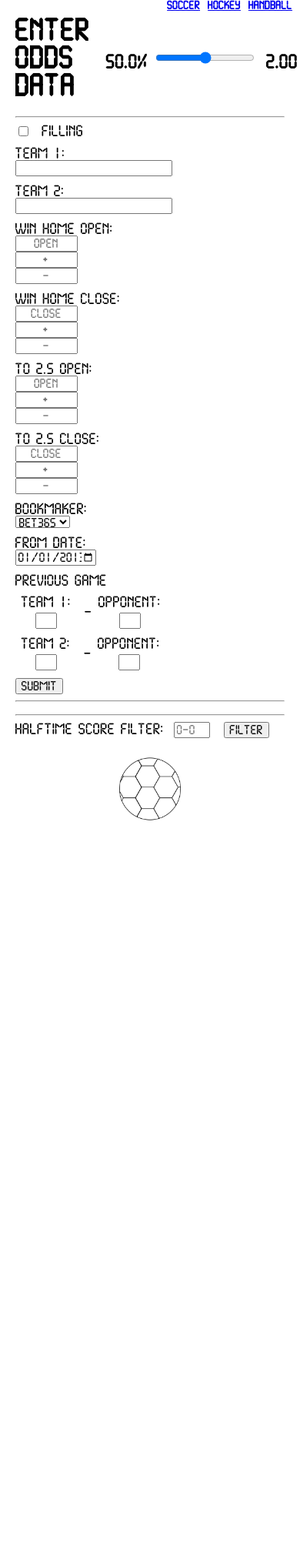
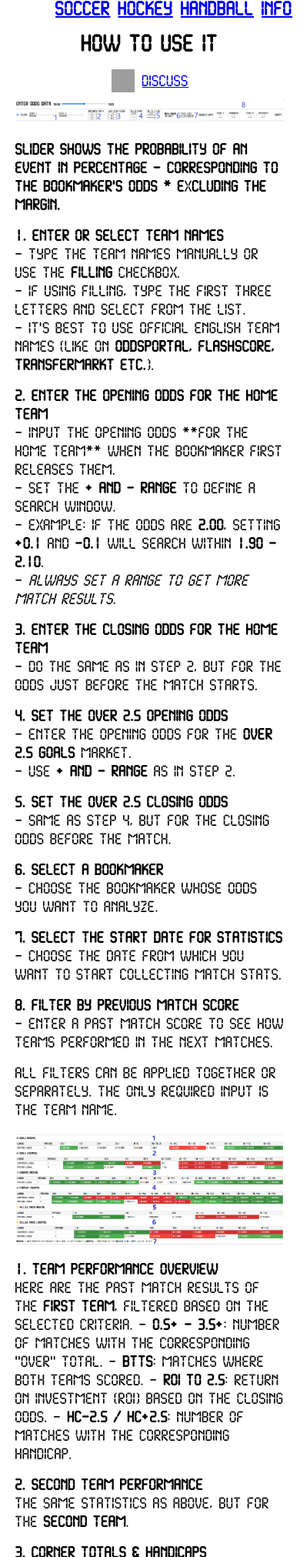
Before and after one commit to DenisLet/simplestats, a Flask app: page / in a window 390 px wide. Shown: the top 2023 px of the page at 77% size. Before the commit the page ends 1066 px from the top, so only its background shows below. Run offline with Flask 3, Linux system fonts and the light colour scheme; some libraries are stand-ins or nearby versions; grey boxes are pictures that could not be loaded.

Commit message:
vs. google tags

```diff
--- a/main.py
+++ b/main.py
@@ -13,7 +13,6 @@ engine = create_engine(DATABASE_URL)
 Session = sessionmaker(bind=engine)
 session = Session()
 
-@app.route("/", methods=["GET", "POST"])
 @app.route("/soccer", methods=["GET", "POST"])
 def soccer():
     selected_bookmaker = "Bet365"  # Значение по умолчанию
@@ -1691,5 +1690,10 @@ def calculate_goals_statistics_hb(matches, mid_total, selected_bookmaker):
 
     return dict(league_stats)
 
+@app.route("/", methods=["GET"])
+@app.route("/info", methods=["GET"])
+def info():
+    return render_template('info.html')
+
 if __name__ == "__main__":
-    app.run(port=80)
+    app.run(debug=True,port=80)
--- /dev/null
+++ b/templates/info.html
@@ -0,0 +1,282 @@
+<!DOCTYPE html>
+<html lang="en">
+<head>
+    <!-- Google tag (gtag.js) -->
+    <script async src="https://www.googletagmanager.com/gtag/js?id=G-MEF1NWR8NT"></script>
+    <script>
+      window.dataLayer = window.dataLayer || [];
+      function gtag(){dataLayer.push(arguments);}
+      gtag('js', new Date());
+
+      gtag('config', 'G-MEF1NWR8NT');
+    </script>
+    <link rel="icon" href="{{ url_for('static', filename='icon_red.png') }}" type="image/png">
+    <meta charset="UTF-8">
+    <meta name="viewport" content="width=device-width, initial-scale=1.0">
+    <title>Simplestats</title>
+    <style>
+        @font-face {
+            font-family: 'MOSCOW2024';
+            src: url('static/fonts/MOSCOW2024.otf') format('opentype');
+        }
+
+        body {
+            font-family: 'MOSCOW2024', Arial, sans-serif;
+            margin: 20px;
+        }
+
+        input, textarea, select, button {
+            font-family: 'MOSCOW2024', Arial, sans-serif;
+        }
+form {
+    display: flex;
+    flex-wrap: wrap;
+    gap: 10px;
+    align-items: center;
+    width: 100%;
+}
+
+label {
+    margin-right: 5px;
+}
+
+input, select, button {
+    margin-right: 10px;
+}
+
+.group {
+    display: flex;
+    flex-direction: column;
+    align-items: flex-start;
+    margin-right: 20px;
+}
+
+.odds-input {
+    width: 60px;
+    text-align: center;
+}
+
+.odds-input-date {
+    width: 100px;
+    text-align: center;
+}
+
+.suggestions {
+    max-height: 150px;
+    overflow-y: auto;
+    background: white;
+    position: absolute;
+    z-index: 1000;
+    width: 100%;
+}
+
+.suggestion-item {
+    padding: 5px;
+    cursor: pointer;
+}
+
+.suggestion-item:hover {
+    background-color: #f0f0f0;
+}
+
+table {
+    width: 100%;
+    border-collapse: collapse;
+    margin-top: 20px;
+    text-align: left;
+}
+
+th, td {
+    border: 1px solid #ccc;
+    padding: 8px;
+}
+
+th {
+    background-color: #f4f4f4;
+}
+
+/* Унифицированный стиль для блоков с отступами */
+.block {
+    margin: 20px;
+}
+
+.stat-block table {
+    width: 100%;
+    border-collapse: collapse;
+    text-align: left;
+}
+
+.stat-block th,
+.stat-block td {
+    border: 1px solid #ccc;
+    padding: 8px;
+}
+
+.stat-block th {
+    background-color: #f4f4f4;
+}
+
+.score-input {
+    display: flex;
+    justify-content: center; /* Center align the entire block */
+    align-items: center;
+}
+
+.team-score {
+    display: flex;
+    flex-direction: column; /* Stack the label and input vertically */
+    align-items: center; /* Center the label and input horizontally */
+    margin: 0 10px; /* Space between the teams */
+}
+
+.score-field {
+    width: 20px; /* Set input width to fit 2 digits */
+    text-align: center; /* Center the text inside the input */
+    margin-top: 5px; /* Space between the label and input */
+}
+@media (max-width: 768px) {
+    .group {
+        display: flex;
+        flex-wrap: nowrap;  /* Принудительно не переносить элементы на следующую строку */
+        justify-content: space-between; /* Распределяем элементы по строке */
+        width: 100%;
+    }
+
+    .odds-input {
+        width: 22%;  /* Уменьшаем ширину инпутов для того, чтобы все поместились */
+        text-align: center;
+    }
+
+    .group label {
+        width: 100%; /* Лейблы остаются сверху */
+    }
+
+    /* Дополнительная настройка для каждого блока */
+    .group:nth-child(3), .group:nth-child(4) {
+        display: flex;
+        justify-content: space-between;
+    }
+}
+
+    </style>
+</head>
+
+<body>
+<h1 style="display: flex; align-items: center;">
+
+<div style="display: flex; justify-content: flex-end; margin: 0; padding: 0; width: 100%; position: absolute; top: 0; right: 10px;">
+    <a href="/soccer" style="font-size: 20px; margin-right: 10px;">SOCCER</a>
+    <a href="/hockey" style="font-size: 20px; margin-right: 10px;">HOCKEY</a>
+    <a href="/handball" style="font-size: 20px; margin-right: 10px;">HANDBALL</a>
+    <a href="/info" style="font-size: 20px;">INFO</a>
+</div>
+
+</h1>
+
+
+
+<h2 style="text-align: center; margin-top: 20px;">HOW TO USE IT</h2>
+<!-- Переносим Telegram ссылку сюда, после заголовка -->
+<div style="display: flex; align-items: center; justify-content: center; margin-top: 20px;">
+    <li style="display: flex; align-items: center;">
+        <img class="small-icon" src="https://upload.wikimedia.org/wikipedia/commons/8/82/Telegram_logo.svg" alt="Telegram Chat Icon">
+        <a href="https://t.me/+mrbNPOdDHeg5Njdk" target="_blank">discuss</a>
+    </li>
+</div>
+
+<style>
+    .small-icon {
+        width: 30px;  /* Уменьшаем ширину иконки */
+        height: 30px; /* Уменьшаем высоту иконки */
+        margin-right: 10px; /* Отступ справа от иконки */
+    }
+</style>
+
+<!-- Вставка картинки -->
+<div style="text-align: center; margin-top: 10px;">
+    <img src="{{ url_for('static', filename='oddsbar.png') }}" alt="Odds Bar" style="max-width: 100%; height: auto;">
+</div>
+
+<!-- Вставка текста -->
+<div style="max-width: 800px; margin: 20px auto; font-size: 16px; line-height: 1.5;">
+    <p><strong>Slider shows the probability of an event in percentage - corresponding to the bookmaker's odds * excluding the margin.</strong></p>
+    <p><strong>1. Enter or Select Team Names</strong><br>
+    - Type the team names manually or use the <strong>filling</strong> checkbox.<br>
+    - If using filling, type the first three letters and select from the list.<br>
+    - It's best to use official English team names (like on <strong>OddsPortal, FlashScore, Transfermarkt etc.</strong>).</p>
+
+    <p><strong>2. Enter the Opening Odds for the Home Team</strong><br>
+    - Input the opening odds **for the home team** when the bookmaker first releases them.<br>
+    - Set the <strong>+ and - range</strong> to define a search window.<br>
+    - Example: If the odds are <strong>2.00</strong>, setting <strong>+0.1</strong> and <strong>-0.1</strong> will search within <strong>1.90 - 2.10</strong>.<br>
+    - <em>Always set a range to get more match results.</em></p>
+
+    <p><strong>3. Enter the Closing Odds for the Home Team</strong><br>
+    - Do the same as in Step 2, but for the odds just before the match starts.</p>
+
+    <p><strong>4. Set the Over 2.5 Opening Odds</strong><br>
+    - Enter the opening odds for the <strong>Over 2.5 goals</strong> market.<br>
+    - Use <strong>+ and - range</strong> as in Step 2.</p>
+
+    <p><strong>5. Set the Over 2.5 Closing Odds</strong><br>
+    - Same as Step 4, but for the closing odds before the match.</p>
+
+    <p><strong>6. Select a Bookmaker</strong><br>
+    - Choose the bookmaker whose odds you want to analyze.</p>
+
+    <p><strong>7. Select the Start Date for Statistics</strong><br>
+    - Choose the date from which you want to start collecting match stats.</p>
+
+    <p><strong>8. Filter by Previous Match Score</strong><br>
+    - Enter a past match score to see how teams performed in the next matches.</p>
+
+    <p>All filters can be applied together or separately. The only required input is the team name.</p>
+</div>
+<img src="{{ url_for('static', filename='mainwindow.png') }}" alt="Main Window" style="display: block; margin: 20px auto; max-width: 100%;">
+<div style="max-width: 800px; margin: 20px auto; font-size: 16px; line-height: 1.5;">
+    <p><strong>1. Team Performance Overview</strong><br>
+    Here are the past match results of the <strong>first team</strong>, filtered based on the selected criteria.
+    - <strong>0.5+ - 3.5+</strong>: Number of matches with the corresponding "Over" total.
+    - <strong>BTTS</strong>: Matches where both teams scored.
+    - <strong>ROI TO 2.5</strong>: Return on investment (ROI) based on the closing odds.
+    - <strong>HC-2.5 / HC+2.5</strong>: Number of matches with the corresponding handicap.</p>
+
+    <p><strong>2. Second Team Performance</strong><br>
+    The same statistics as above, but for the <strong>second team</strong>.</p>
+
+    <p><strong>3. Corner Totals & Handicaps</strong><br>
+    - Number of matches with "Over" totals and handicaps for corners.
+    - First team data.</p>
+
+    <p><strong>4. Corner Stats for the Second Team</strong><br>
+    The same corner statistics, but for the <strong>second team</strong>.</p>
+
+    <p><strong>5. Yellow Card Totals & Handicaps</strong><br>
+    - Number of matches with "Over" totals and handicaps for yellow cards.
+    - First team data.</p>
+
+    <p><strong>6. Yellow Card Stats for the Second Team</strong><br>
+    The same yellow card statistics, but for the <strong>second team</strong>.</p>
+
+    <p><strong>7. First-Half Totals</strong><br>
+    Total goals for both teams in the first half.</p>
+</div>
+<div style="text-align: center; margin-top: 20px;">
+    <img src="{{ url_for('static', filename='statstable.png') }}" alt="Statistics Table" style="max-width: 100%; height: auto;">
+</div>
+<div style="max-width: 800px; margin: 20px auto; font-size: 16px; line-height: 1.5;">
+    <p><strong>1. Table of Matches for the First Team</strong><br>
+    Displays matches found based on the selected filters for the first team.</p>
+
+    <p><strong>2. Table of Matches for the Second Team</strong><br>
+    Shows filtered matches for the second team.</p>
+
+    <p><strong>3. First-Half Results Filter</strong><br>
+    Apply a filter to view only matches based on first-half results.</p>
+</div>
+
+<div style="max-width: 800px; margin: 40px auto 20px; font-size: 18px; font-weight: bold; text-align: center;">
+    It is important to understand that this is only basic historical statistics.
+    It should not be the main reason for placing bets.
+    This data is just for analysis and finding patterns in team performances.
+</div>
--- a/templates/soccer.html
+++ b/templates/soccer.html
@@ -1,6 +1,16 @@
 <!DOCTYPE html>
 <html lang="en">
 <head>
+        <!-- Google tag (gtag.js) -->
+    <script async src="https://www.googletagmanager.com/gtag/js?id=G-MEF1NWR8NT"></script>
+    <script>
+      window.dataLayer = window.dataLayer || [];
+      function gtag(){dataLayer.push(arguments);}
+      gtag('js', new Date());
+
+      gtag('config', 'G-MEF1NWR8NT');
+    </script>
+    <link rel="icon" href="{{ url_for('static', filename='icon_red.png') }}" type="image/png">
     <meta charset="UTF-8">
     <meta name="viewport" content="width=device-width, initial-scale=1.0">
     <title>Simplestats</title>
@@ -164,7 +174,8 @@ th {
 <div style="display: flex; justify-content: flex-end; margin: 0; padding: 0; width: 100%; position: absolute; top: 0; right: 10px;">
     <a href="/soccer" style="font-size: 12px; margin-right: 10px;">SOCCER</a>
     <a href="/hockey" style="font-size: 12px; margin-right: 10px;">HOCKEY</a>
-    <a href="/handball" style="font-size: 12px;">HANDBALL</a>
+    <a href="/handball" style="font-size: 12px; margin-right: 10px;">HANDBALL</a>
+    <a href="/info" style="font-size: 12px;">INFO</a>
 </div>
 </h1>
 
```
Also changed, not shown: templates/handball.html (+12 -1 lines), templates/hockey.html (+12 -1 lines), static/icon_red.png (added), static/mainwindow.png (added), static/oddsbar.png (added), static/statstable.png (added).
